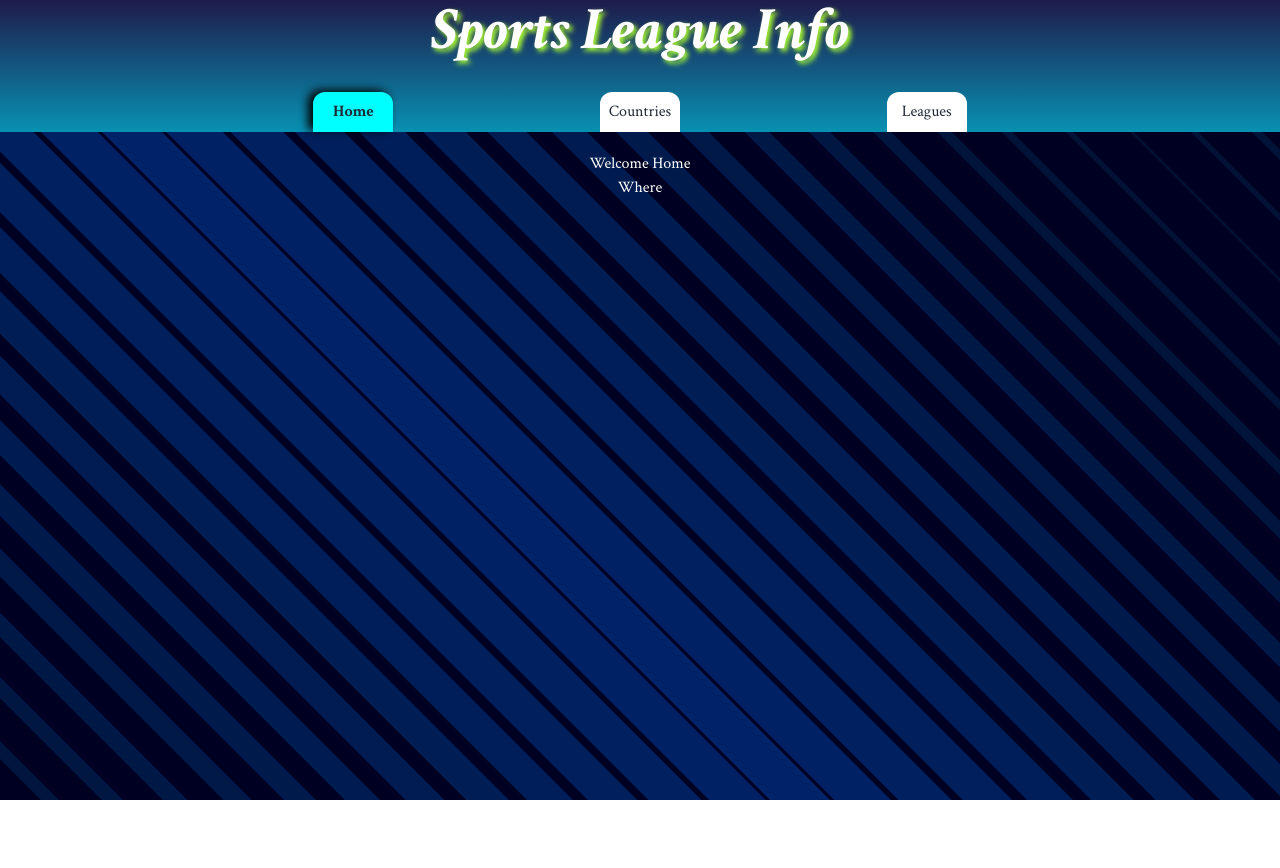
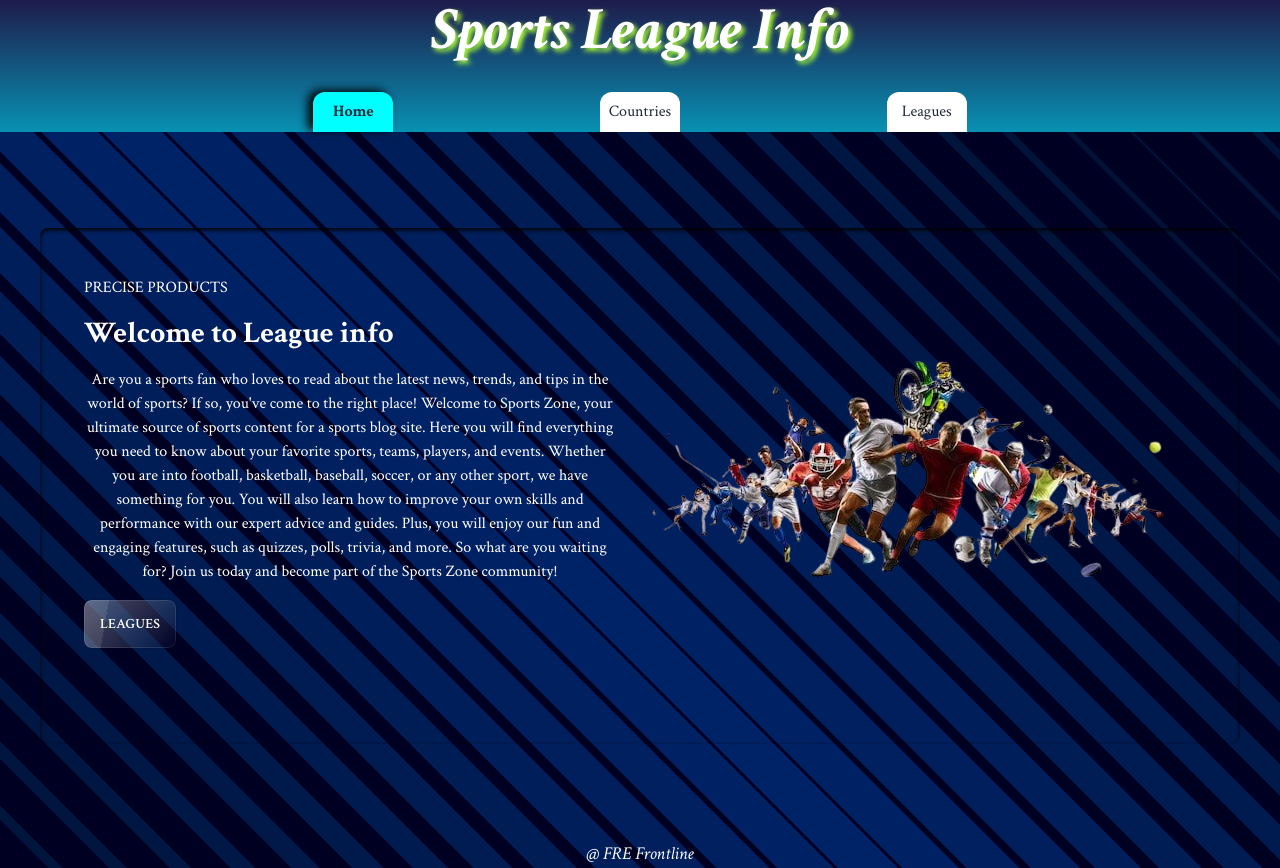
Before and after one commit to pally0091/football-league-player, a React (Vite) app: page / in a window 1280 px wide. Before the commit the page ends 800 px from the top, so only its background shows below. Built offline with nearby package versions, Linux system fonts and the light colour scheme.

Commit message:
project all done

```diff
--- a/src/Componants/Home.jsx
+++ b/src/Componants/Home.jsx
@@ -1,10 +1,52 @@
 import React from "react";
+import banner from "../assets/banner.png";
+import { Link } from "react-router-dom";
 
 const Home = () => {
   return (
-    <div className="text-center text-white">
-      <h3>Welcome Home</h3>
-      <h2>Where</h2>
+    <div className="text-center text-white px-10">
+      <div class="container px-5 shadow-inner shadow-black rounded-lg mx-auto flex flex-col md:flex-row items-center my-12 md:my-24">
+        {/* <!--Left Col--> */}
+        <div class="flex flex-col w-full lg:w-1/2 justify-center items-start pt-12 pb-24 px-6 ">
+          <p class="uppercase tracking-loose">Precise products</p>
+          <h1 class="font-bold text-3xl my-4">Welcome to League info</h1>
+          <p class="leading-normal mb-4">
+            Are you a sports fan who loves to read about the latest news,
+            trends, and tips in the world of sports? If so, you've come to the
+            right place! Welcome to Sports Zone, your ultimate source of sports
+            content for a sports blog site. Here you will find everything you
+            need to know about your favorite sports, teams, players, and events.
+            Whether you are into football, basketball, baseball, soccer, or any
+            other sport, we have something for you. You will also learn how to
+            improve your own skills and performance with our expert advice and
+            guides. Plus, you will enjoy our fun and engaging features, such as
+            quizzes, polls, trivia, and more. So what are you waiting for? Join
+            us today and become part of the Sports Zone community!
+          </p>
+
+          <Link to="/leagues">
+            <button className="btn glass ">Leagues</button>
+          </Link>
+        </div>
+        {/* <!--Right Col--> */}
+        <div class="w-full lg:w-1/2 lg:py-6 text-center">
+          {/* <!--Add your product image here--> */}
+          <img
+            src={banner}
+            alt=""
+          />
+        </div>
+      </div>
+      <footer>
+        <h3 className="text-lg italic hover:underline">
+          <a
+            href="https://fre-frontline.netlify.app/"
+            target="_blank"
+          >
+            @ FRE Frontline
+          </a>
+        </h3>
+      </footer>
     </div>
   );
 };
--- a/src/index.css
+++ b/src/index.css
@@ -5,7 +5,7 @@
 body{
   background-image: url(./assets/vanishing-stripes.png);
   font-family: 'Crimson Text', serif;
-  height: 100vh;
+  /* height: 100vh; */
 }
 
 a.active{
```
Also changed, not shown: src/assets/banner.png (added).
